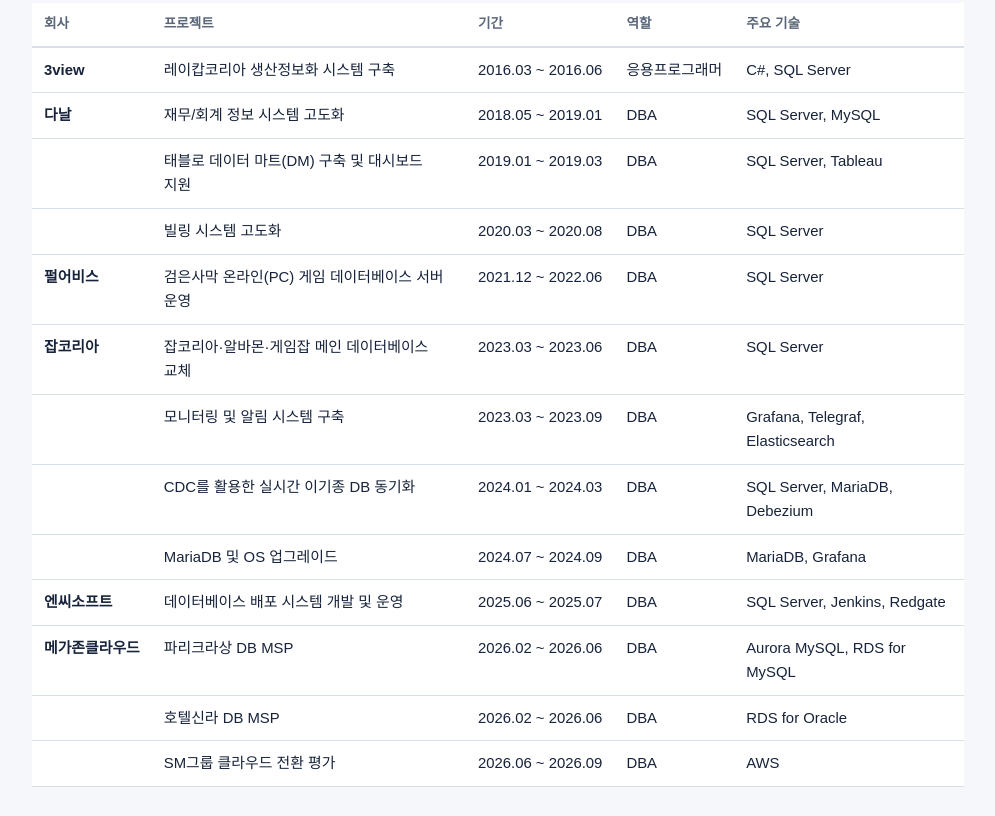
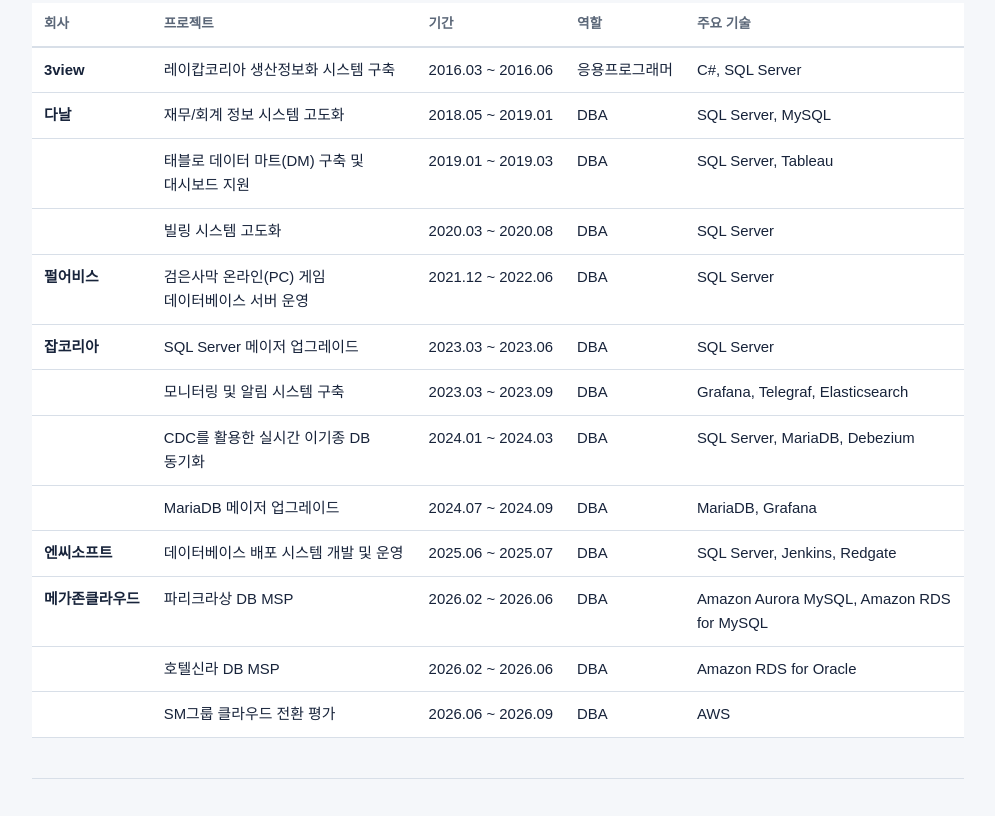
Before and after one commit to ku891005/portfolio-board, a plain HTML site: page index.html in a window 1280 px wide. Shown: the part 1969-2785 px from the top of the page, without its empty margins (142-1137 px from the left). Drawn offline with Linux system fonts and the light colour scheme; a web font is replaced by a local one.

Commit message:
Add files via upload

```diff
--- a/index.html
+++ b/index.html
@@ -126,7 +126,7 @@ footer { padding: 32px 0 56px; color: var(--muted); font-size: .85rem; border-to
   <h2 id="t-career">경력사항 <small>총 경력 10년 7개월 (중복 월 제외, 2026.11 기준)</small></h2>
 <article class="job" id="job-megazone">
   <div class="job-when"><span>2026.02 ~ 재직 중</span><small>10개월</small></div>
-  <div class="job-body"><h3>메가존클라우드</h3><p class="role">Cloud DBA (AWS RDS 기반)</p><ul><li>데이터베이스 성능 최적화(튜닝)</li><li>인스턴스 파라미터 그룹 및 옵션 그룹 최적화</li><li>인스턴스 관리(스케일 업/다운/아웃)</li><li>DBMS 메이저/마이너 버전 업그레이드</li><li>On-premise → Cloud DB 전환 평가(Assessment)</li></ul></div>
+  <div class="job-body"><h3>메가존클라우드</h3><p class="role">Cloud DBA (Amazon RDS)</p><ul><li>데이터베이스 성능 최적화(튜닝)</li><li>인스턴스 파라미터 그룹 및 옵션 그룹 최적화</li><li>인스턴스 관리(스케일 업/다운/아웃)</li><li>DBMS 메이저/마이너 버전 업그레이드</li><li>On-premise → Cloud DB 전환 평가(Assessment)</li></ul></div>
 </article>
 <article class="job" id="job-ncsoft">
   <div class="job-when"><span>2024.12 ~ 2026.02</span><small>1년 3개월</small></div>
@@ -160,13 +160,13 @@ footer { padding: 32px 0 56px; color: var(--muted); font-size: .85rem; border-to
 <tr><td class="co"></td><td>태블로 데이터 마트(DM) 구축 및 대시보드 지원</td><td class="nowrap">2019.01 ~ 2019.03</td><td class="nowrap">DBA</td><td>SQL Server, Tableau</td></tr>
 <tr><td class="co"></td><td>빌링 시스템 고도화</td><td class="nowrap">2020.03 ~ 2020.08</td><td class="nowrap">DBA</td><td>SQL Server</td></tr>
 <tr><td class="co">펄어비스</td><td>검은사막 온라인(PC) 게임 데이터베이스 서버 운영</td><td class="nowrap">2021.12 ~ 2022.06</td><td class="nowrap">DBA</td><td>SQL Server</td></tr>
-<tr><td class="co">잡코리아</td><td>잡코리아·알바몬·게임잡 메인 데이터베이스 교체</td><td class="nowrap">2023.03 ~ 2023.06</td><td class="nowrap">DBA</td><td>SQL Server</td></tr>
+<tr><td class="co">잡코리아</td><td>SQL Server 메이저 업그레이드</td><td class="nowrap">2023.03 ~ 2023.06</td><td class="nowrap">DBA</td><td>SQL Server</td></tr>
 <tr><td class="co"></td><td>모니터링 및 알림 시스템 구축</td><td class="nowrap">2023.03 ~ 2023.09</td><td class="nowrap">DBA</td><td>Grafana, Telegraf, Elasticsearch</td></tr>
 <tr><td class="co"></td><td>CDC를 활용한 실시간 이기종 DB 동기화</td><td class="nowrap">2024.01 ~ 2024.03</td><td class="nowrap">DBA</td><td>SQL Server, MariaDB, Debezium</td></tr>
-<tr><td class="co"></td><td>MariaDB 및 OS 업그레이드</td><td class="nowrap">2024.07 ~ 2024.09</td><td class="nowrap">DBA</td><td>MariaDB, Grafana</td></tr>
+<tr><td class="co"></td><td>MariaDB 메이저 업그레이드</td><td class="nowrap">2024.07 ~ 2024.09</td><td class="nowrap">DBA</td><td>MariaDB, Grafana</td></tr>
 <tr><td class="co">엔씨소프트</td><td>데이터베이스 배포 시스템 개발 및 운영</td><td class="nowrap">2025.06 ~ 2025.07</td><td class="nowrap">DBA</td><td>SQL Server, Jenkins, Redgate</td></tr>
-<tr><td class="co">메가존클라우드</td><td>파리크라상 DB MSP</td><td class="nowrap">2026.02 ~ 2026.06</td><td class="nowrap">DBA</td><td>Aurora MySQL, RDS for MySQL</td></tr>
-<tr><td class="co"></td><td>호텔신라 DB MSP</td><td class="nowrap">2026.02 ~ 2026.06</td><td class="nowrap">DBA</td><td>RDS for Oracle</td></tr>
+<tr><td class="co">메가존클라우드</td><td>파리크라상 DB MSP</td><td class="nowrap">2026.02 ~ 2026.06</td><td class="nowrap">DBA</td><td>Amazon Aurora MySQL, Amazon RDS for MySQL</td></tr>
+<tr><td class="co"></td><td>호텔신라 DB MSP</td><td class="nowrap">2026.02 ~ 2026.06</td><td class="nowrap">DBA</td><td>Amazon RDS for Oracle</td></tr>
 <tr><td class="co"></td><td>SM그룹 클라우드 전환 평가</td><td class="nowrap">2026.06 ~ 2026.09</td><td class="nowrap">DBA</td><td>AWS</td></tr>
     </tbody>
   </table></div>
```
